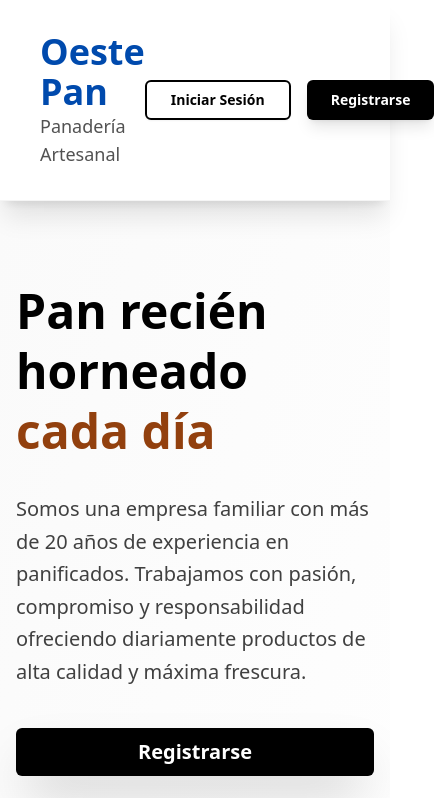
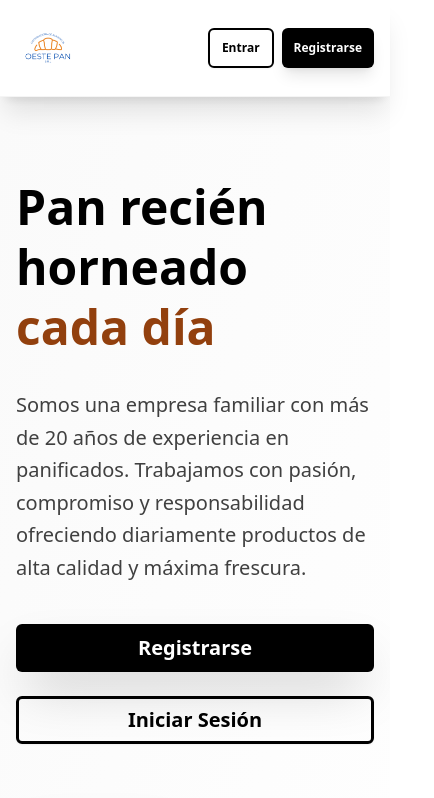
Before and after one commit to thomas-codesS/oestepan_zaires, a Next.js app: page / in a window 390 px wide. Shown: the top 798 px of the page, 434 px wide, since content can reach past the window. Built offline with nearby package versions, Linux system fonts and the light colour scheme.

Commit message:
Actualizar el encabezado de la página principal: ajustar estilos de imagen y texto, mejorar la responsividad de los botones y enlaces de navegación.

```diff
--- a/src/app/page.tsx
+++ b/src/app/page.tsx
@@ -37,28 +37,35 @@ export default function Home() {
   return (
     <div className="min-h-screen bg-white">
       <header className="bg-white shadow-xl sticky top-0 z-50 border-b border-gray-100">
-        <div className="max-w-7xl mx-auto px-4 sm:px-6 lg:px-8 py-8">
-          <div className="flex justify-between items-center">
-            <div className="flex items-center gap-6">
+        <div className="max-w-7xl mx-auto px-4 sm:px-6 lg:px-8 py-4 sm:py-8">
+          <div className="flex justify-between items-center gap-4">
+            <div className="flex items-center gap-3 sm:gap-6">
               <div className="transform hover:scale-105 transition-transform duration-300">
-                <Image src="/logo_oestepan.png" alt="Oeste Pan" width={120} height={120} className="object-contain" />
+                <Image
+                  src="/logo_oestepan.png"
+                  alt="Oeste Pan"
+                  width={120}
+                  height={120}
+                  className="object-contain w-16 h-16 sm:w-24 sm:h-24 lg:w-[120px] lg:h-[120px]"
+                />
               </div>
-              <div>
+              <div className="hidden md:block">
                 <h1 className="text-4xl lg:text-5xl font-bold text-brand text-balance">Oeste Pan</h1>
                 <p className="text-lg lg:text-xl text-gray-600 font-medium">Panadería Artesanal</p>
               </div>
             </div>
-            <nav className="flex items-center gap-4">
+            <nav className="flex items-center gap-2 sm:gap-4">
               <Link href="/login">
                 <Button
                   variant="outline"
-                  className="border-2 border-black text-black hover:bg-black hover:text-white font-semibold bg-transparent transition-all duration-300 px-6 py-3"
+                  className="border-2 border-black text-black hover:bg-black hover:text-white font-semibold bg-transparent transition-all duration-300 text-xs sm:text-sm px-3 py-2 sm:px-6 sm:py-3"
                 >
-                  Iniciar Sesión
+                  <span className="hidden sm:inline">Iniciar Sesión</span>
+                  <span className="sm:hidden">Entrar</span>
                 </Button>
               </Link>
               <Link href="/register">
-                <Button className="bg-black hover:bg-gray-800 text-white font-semibold shadow-lg hover:shadow-xl transition-all duration-300 px-6 py-3">
+                <Button className="bg-black hover:bg-gray-800 text-white font-semibold shadow-lg hover:shadow-xl transition-all duration-300 text-xs sm:text-sm px-3 py-2 sm:px-6 sm:py-3">
                   Registrarse
                 </Button>
               </Link>
```
